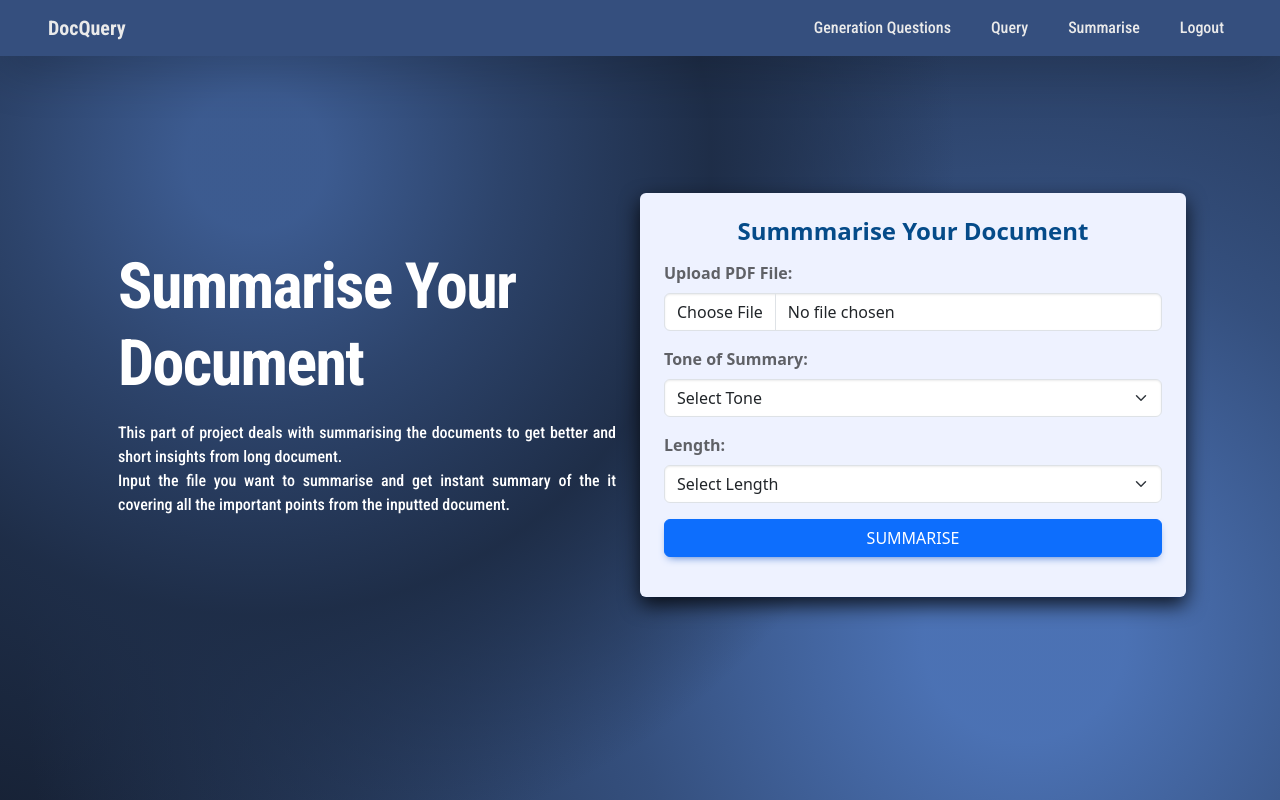
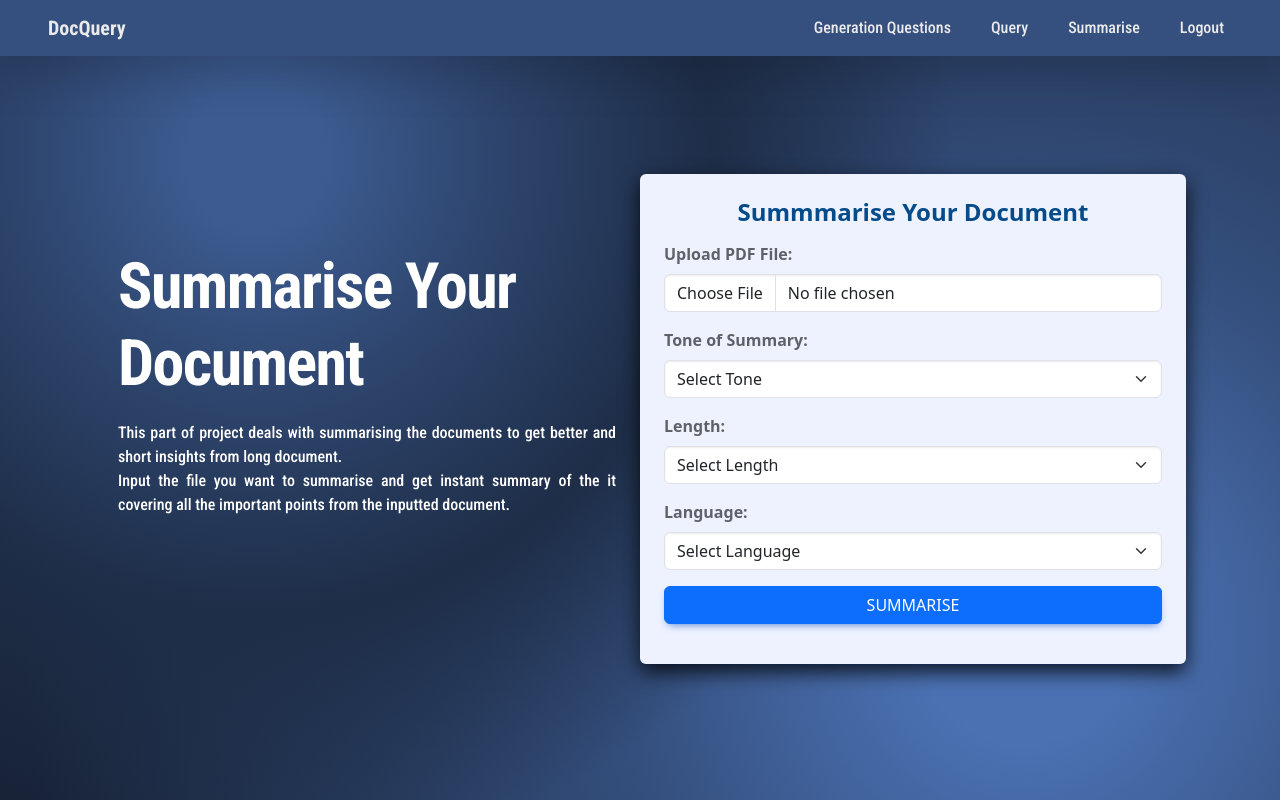
Before and after one commit to mangesh1309/Document-Query-Using-LangChain, a Flask app: page /summarise in a window 1280 px wide. Run offline with Flask 3, Linux system fonts and the light colour scheme; the visitor is signed in with stand-in values (Sample User, id 1); some libraries are stand-ins or nearby versions.

Commit message:
Add multilingual support: English, Hindi, Marathi

```diff
--- a/app.py
+++ b/app.py
@@ -13,6 +13,10 @@ from flask_login import LoginManager, UserMixin, login_user, login_required, log
 
 from email_sender import send_email_with_pdf
 from utils import PDFProcessor
+
+from deep_translator import GoogleTranslator
+
+
 
 app = Flask(__name__)
 bootstrap = Bootstrap5(app)
@@ -137,11 +141,14 @@ def process():
 @app.route("/ask", methods=["POST"])
 def ask():
     try:
-        user_question = request.json.get("question")
-        print(user_question)
+        user_question = request.form.get("question")
+        language = request.form.get("language")
+        # print(user_question)
         response = pdf_processor.answer_question(user_question)
-        print(response)
-        return jsonify({"response": response})
+        # print(response)
+        translated = GoogleTranslator(source='auto', target=language).translate(response)
+
+        return jsonify({"response": translated})
     except Exception as e:
         print(e)
         return jsonify({"error": str(e)}), 500
@@ -192,6 +199,8 @@ def summarise_doc():
         pdf_file = request.files["pdf_file"]
         tone = request.form.get("tone", "neutral")
         length = request.form.get("length", "medium")
+        language = request.form.get("language")
+
 
         if pdf_file.filename == "":
             return jsonify({"error": "No selected file"}), 400
@@ -202,8 +211,9 @@ def summarise_doc():
         pdf_text = pdf_processor.get_pdf_text([file_path])
         summary = pdf_processor.summarize_document(pdf_text, tone=tone, length=length)
         # print(summary)
+        translated = GoogleTranslator(source='auto', target=language).translate(summary)
 
-        return jsonify({"response": summary})
+        return jsonify({"response": translated})
     except Exception as e:
         print("Error:", e)
         return jsonify({"error": "Failed to generate summary. Please try again later."}), 500
--- a/static/js/script.js
+++ b/static/js/script.js
@@ -35,19 +35,20 @@ async function processPDFs() {
 
 async function askQuestion() {
     let question = document.getElementById("question").value;
-    if (!question) {
-        alert("Please enter a question.");
-        return;
-    }
+    let language = document.getElementById("language").value;
+
+    let data = new FormData();
+    data.append("language", language);
+    data.append("question", question);
 
     document.getElementById("response").innerText = "This May Take A While...";
 
     try {
         let response = await fetch("/ask", {
             method: "POST",
-            headers: { "Content-Type": "application/json" },
-            body: JSON.stringify({ question })
+            body: data
         });
+
         let result = await response.json();
         let para = document.getElementById("response");
 
@@ -205,6 +206,7 @@ async function summarisePDF() {
     const summarySection = document.getElementById("summary-section");
     const summaryResponse = document.getElementById("summary-response");
     const statusElement = document.getElementById("status");
+    const language = document.getElementById("language");
 
     summarySection.style.display = "none";
     summaryResponse.innerHTML = "";
@@ -225,6 +227,8 @@ async function summarisePDF() {
     formData.append("pdf_file", fileInput.files[0]);
     formData.append("tone", toneSelect.value);
     formData.append("length", lengthSelect.value);
+    formData.append("language", language.value);
+    console.log(language.value)
 
 
     statusElement.innerText = "Summarizing your document...";
--- a/templates/summarise.html
+++ b/templates/summarise.html
@@ -128,7 +128,7 @@
                     </p>
                 </div>
 
-                <div class="col-lg-6 bg-glass p-4 rounded shadow-xl" style="background-color: #EEF2FF !important;">
+                <div class="mt-5 col-lg-6 bg-glass p-4 rounded shadow-xl" style="background-color: #EEF2FF !important;">
                     <h4 class="text-center fw-bold mb-3" style="color: rgb(5, 75, 137);">Summmarise Your Document</h4>
 
                     <!-- File Upload Form -->
@@ -156,8 +156,18 @@
                             <select class="form-select" id="length" name="length" required>
                                 <option value="" disabled selected>Select Length</option>
                                 <option value="short">Short</option>
-                                <option value="medium">Medium</option>
+                                <option value="medium">Moderate</option>
                                 <option value="lengthy">Lengthy</option>
+                            </select>
+
+                        </div>
+                        <div class="mb-3">
+                            <label for="length" class="form-label fw-semibold">Language:</label>
+                            <select class="form-select" id="language" name="language" required>
+                                <option value="" disabled selected>Select Language</option>
+                                <option value="en">English</option>
+                                <option value="hi">Hindi</option>
+                                <option value="mr">Marathi</option>
                             </select>
                         </div>
 
@@ -175,8 +185,8 @@
     <!-- Summary Output Section -->
 <section id="summary-section" class="py-5 background-radial-gradient" style="display: none;">
     <div class="container bg-light p-4 rounded shadow-lg">
-        <h2 class="text-center mb-4 text-primary">
-            📄 Document Summary
+        <h2 class="text-center mb-4 text-secondary roboto-condensed-abc">
+            Document Summary
         </h2>
         <div id="summary-response" class="text-muted" style="text-align: justify;"></div>
     </div>
```
Also changed, not shown: templates/query.html (+12 -0 lines), utils.py (+4 -4 lines).
